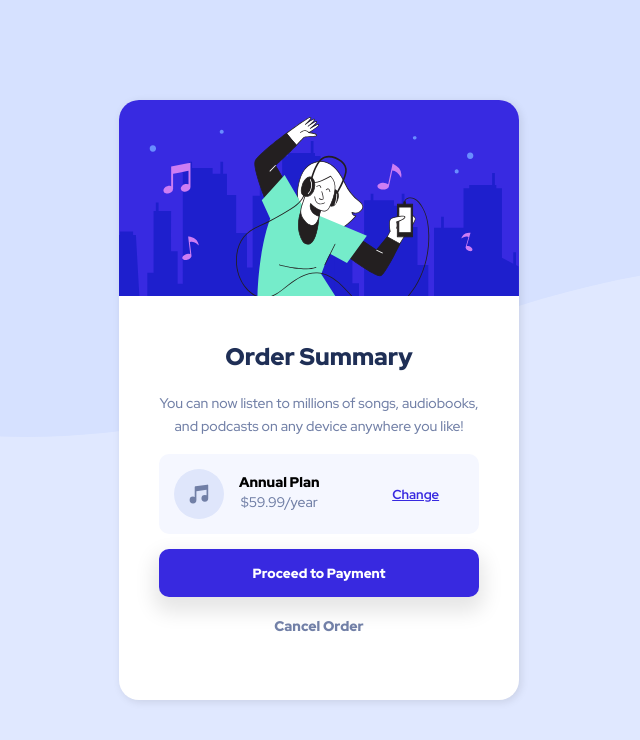
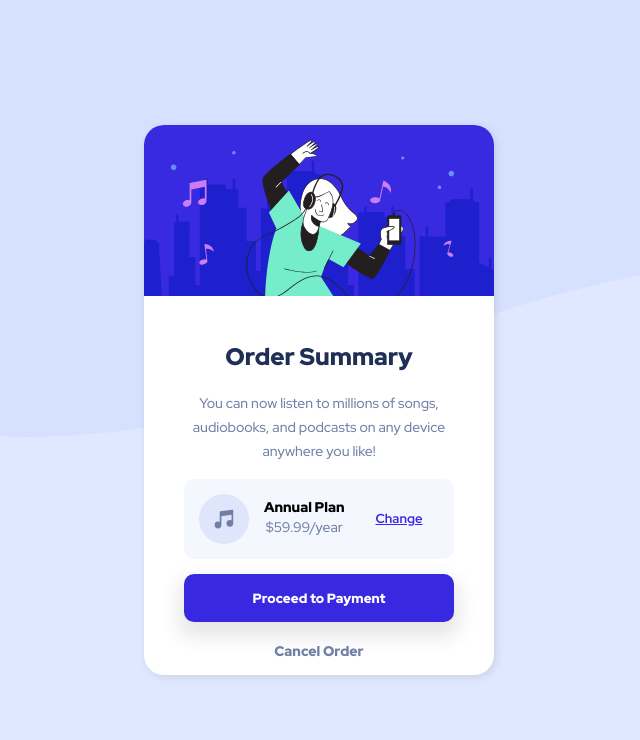
Before and after one commit to Devender00999/OrderSummeryFrontEndMentor, a plain HTML site: page index.html in a window 1280 px wide. Shown: the whole page, without its empty margins (321-961 px from the left). Drawn offline with Linux system fonts and the light colour scheme.

Commit message:
Challenge Completed

```diff
--- a/css/styles.css
+++ b/css/styles.css
@@ -19,8 +19,8 @@ body{
     align-items: center;
 }
 .order{
-    width: 400px;
-    height: 600px;
+    width: 350px;
+    height: 550px;
     border-radius: 20px;
     overflow: hidden;
     background-color: white;
```
